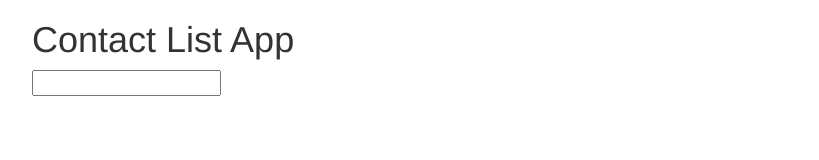
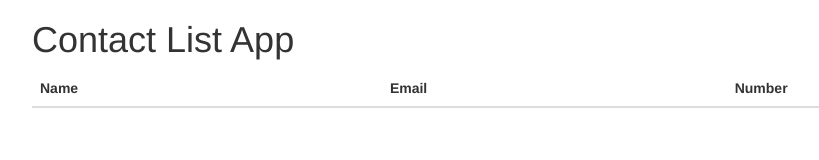
Before and after one commit to JohnWeidmann/contactListWebApp-NodeJS, a plain HTML site: page public/index.html in a window 1280 px wide. Shown: the whole page, without its empty margins (38-857 px from the left). Drawn offline with nearby package versions, Linux system fonts and the light colour scheme; files that its build step writes are made by us from their sources; files whose address does not match are found by name.

Commit message:
html layout template for contact list

```diff
--- a/public/index.html
+++ b/public/index.html
@@ -8,10 +8,20 @@
 
 	<title>Contact List App</title>
 </head>
-<body class="container">
-<h1>Contact List App</h1>
-<input ng-model="test">
-{{test}}
+<body>
+	<div class="container">
+		<h1>Contact List App</h1>
+
+		<table class="table">
+			<thead>
+				<tr>
+					<th>Name</th>
+					<th>Email</th>
+					<th>Number</th>
+				</tr>
+			</thead>
+		</table>
+	</div>
 <script src="angular/angular.js"></script>
 </body>
 </html>
```
